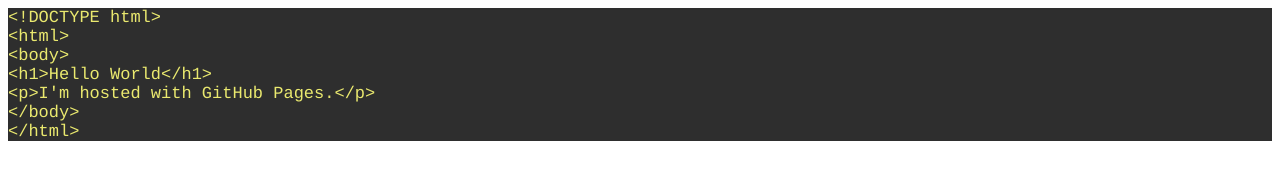
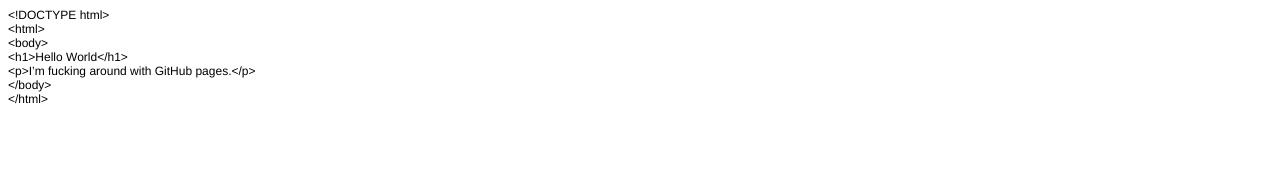
Before and after one commit to baberahamg/baberahamg.github.io, a plain HTML site: page index.html in a window 1280 px wide. Drawn offline with Linux system fonts and the light colour scheme.

Commit message:
Update index.html

```diff
--- a/index.html
+++ b/index.html
@@ -7,17 +7,16 @@
   <meta name="Generator" content="Cocoa HTML Writer">
   <meta name="CocoaVersion" content="2022.7">
   <style type="text/css">
-    p.p1 {margin: 0.0px 0.0px 0.0px 0.0px; font: 17.0px Courier; color: #eae96f; -webkit-text-stroke: #eae96f; background-color: #2e2e2e}
-    span.s1 {font-kerning: none}
+    p.p1 {margin: 0.0px 0.0px 0.0px 0.0px; font: 12.0px Helvetica}
   </style>
 </head>
 <body>
-<p class="p1"><span class="s1">&lt;!DOCTYPE html&gt;</span></p>
-<p class="p1"><span class="s1">&lt;html&gt;</span></p>
-<p class="p1"><span class="s1">&lt;body&gt;</span></p>
-<p class="p1"><span class="s1">&lt;h1&gt;Hello World&lt;/h1&gt;</span></p>
-<p class="p1"><span class="s1">&lt;p&gt;I'm hosted with GitHub Pages.&lt;/p&gt;</span></p>
-<p class="p1"><span class="s1">&lt;/body&gt;</span></p>
-<p class="p1"><span class="s1">&lt;/html&gt;</span></p>
+<p class="p1">&lt;!DOCTYPE html&gt;</p>
+<p class="p1">&lt;html&gt;</p>
+<p class="p1">&lt;body&gt;</p>
+<p class="p1">&lt;h1&gt;Hello World&lt;/h1&gt;</p>
+<p class="p1">&lt;p&gt;I’m fucking around with GitHub pages.&lt;/p&gt;</p>
+<p class="p1">&lt;/body&gt;</p>
+<p class="p1">&lt;/html&gt;</p>
 </body>
 </html>
```
